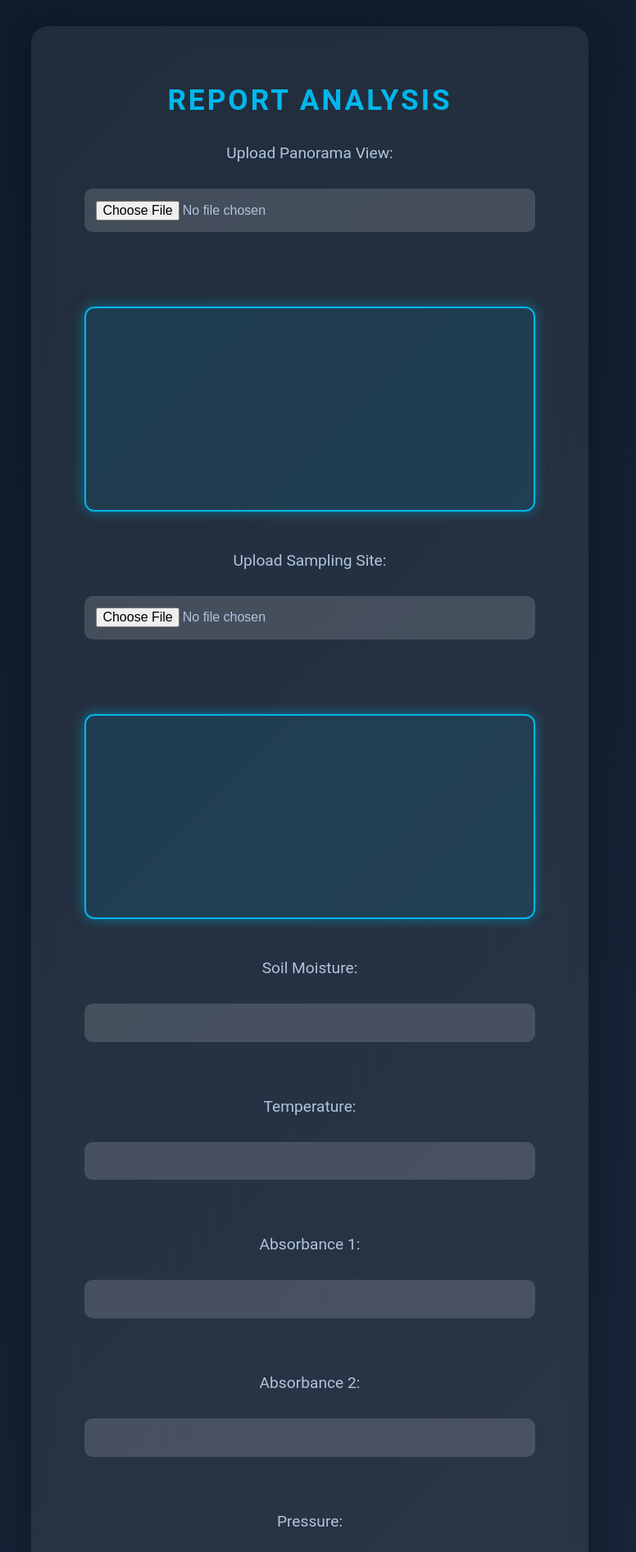
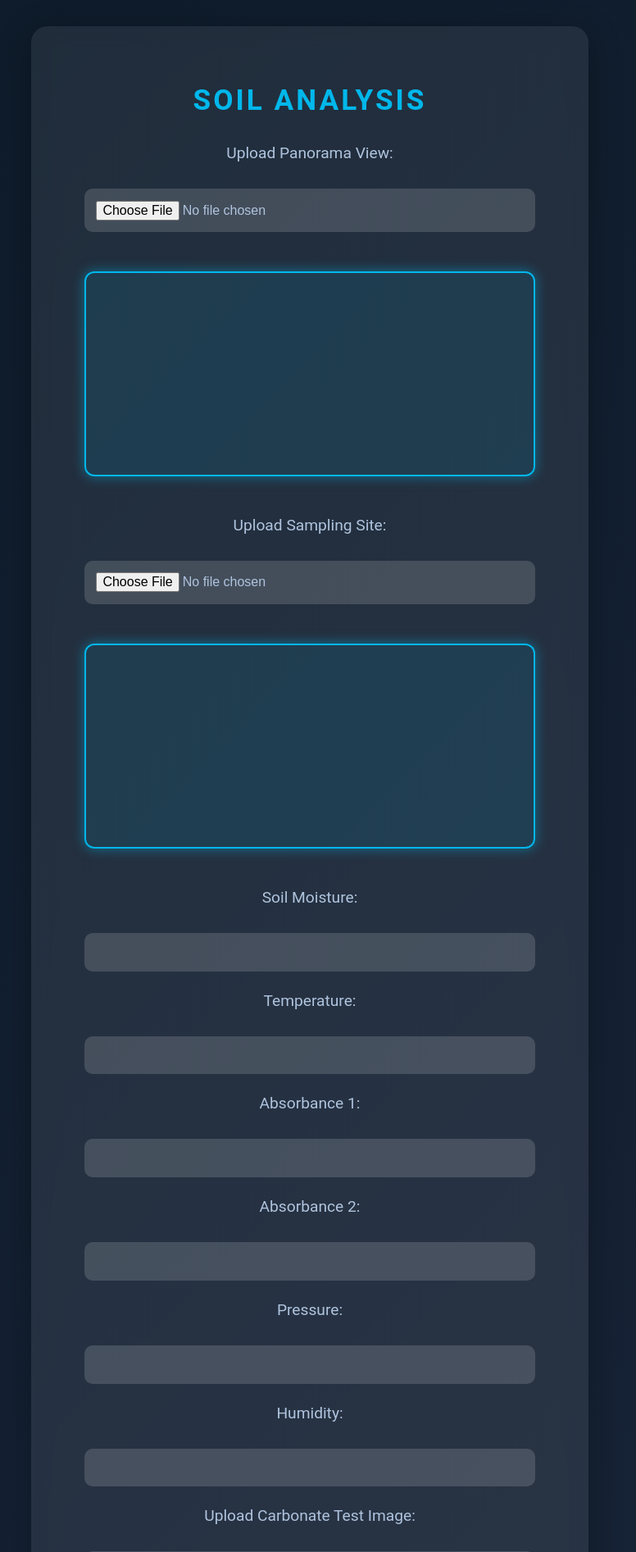
Before and after one commit to swethapa08/rover_pipelining, a Flask app: page / in a window 1280 px wide. Shown: the top 1893 px of the page at 82% size, without its empty margins (262-1038 px from the left). Run offline with Flask 3, Linux system fonts and the light colour scheme; parts of the project's set-up code (start-up, migrations or seed data) failed here and were passed over.

Commit message:
index.html

```diff
--- a/templates/index.html
+++ b/templates/index.html
@@ -3,41 +3,52 @@
 <head>
     <meta charset="UTF-8">
     <meta name="viewport" content="width=device-width, initial-scale=1.0">
-    <title>Report Analysis</title>
+    <title>Soil Analysis</title>
     <link rel="stylesheet" href="/static/styles.css">
 </head>
 <body>
     <div class="container">
-        <h2>Report Analysis</h2>
-        <form action="/preprocess" method="POST">
+        <h2>Soil Analysis</h2>
+        <form action="/preprocess" method="POST" enctype="multipart/form-data">
             <label for="panorama">Upload Panorama View:</label>
-            <input type="file" id="panorama" name="panorama" accept="image/*" onchange="displayPanoramaImage(event)"><br>
+            <input type="file" id="panorama" name="panorama" accept="image/*" onchange="displayPanoramaImage(event)">
             <div id="panorama-preview" class="image-preview"></div>
 
             <label for="sampling">Upload Sampling Site:</label>
-            <input type="file" id="sampling" name="sampling" accept="image/*" onchange="displaySamplingImage(event)"><br>
+            <input type="file" id="sampling" name="sampling" accept="image/*" onchange="displaySamplingImage(event)">
             <div id="sampling-preview" class="image-preview"></div>
 
-            <label>Soil Moisture:</label>
-            <input type="number" step="any" name="moisture" required><br>
+            <label for="moisture">Soil Moisture:</label>
+            <input type="number" step="any" name="moisture" required>
 
-            <label>Temperature:</label>
-            <input type="number" step="any" name="temp" required><br>
+            <label for="temp">Temperature:</label>
+            <input type="number" step="any" name="temp" required>
 
-            <label>Absorbance 1:</label>
-            <input type="number" step="any" name="absorb1" required><br>
+            <label for="absorb1">Absorbance 1:</label>
+            <input type="number" step="any" name="absorb1" required>
 
-            <label>Absorbance 2:</label>
-            <input type="number" step="any" name="absorb2" required><br>
+            <label for="absorb2">Absorbance 2:</label>
+            <input type="number" step="any" name="absorb2" required>
 
-            <label>Pressure:</label>
-            <input type="number" step="any" name="pressure" required><br>
+            <label for="pressure">Pressure:</label>
+            <input type="number" step="any" name="pressure" required>
 
-            <label>Humidity:</label>
-            <input type="number" step="any" name="humidity" required><br>
+            <label for="humidity">Humidity:</label>
+            <input type="number" step="any" name="humidity" required>
 
-            <label>Carbonate (0 or 1):</label>
-            <input type="number" step="any" name="carbonate" required><br>
+            <label for="carbonate_image">Upload Carbonate Test Image:</label>
+            <input type="file" id="carbonate_image" name="carbonate_image" accept="image/*" onchange="displayCarbonateImage(event)">
+            <div id="carbonate-preview" class="image-preview"></div>
+
+            <label for="carbonate">Carbonate Test Result (0 or 1):</label>
+            <input type="number" step="1" min="0" max="1" name="carbonate" required>
+
+            <label for="ninhydrin_image">Upload Ninhydrin Test Image:</label>
+            <input type="file" id="ninhydrin_image" name="ninhydrin_image" accept="image/*" onchange="displayNinhydrinImage(event)">
+            <div id="ninhydrin-preview" class="image-preview"></div>
+
+            <label for="ninhydrin">Ninhydrin Test Result (0 or 1):</label>
+            <input type="number" step="1" min="0" max="1" name="ninhydrin" required>
 
             <button type="submit">Analyze</button>
         </form>
@@ -50,7 +61,7 @@
             if (file) {
                 const img = document.createElement('img');
                 img.src = URL.createObjectURL(file);
-                img.alt = 'Mars Panorama';
+                img.alt = 'Panorama View';
                 img.className = 'panorama-image';
                 preview.appendChild(img);
             }
@@ -68,6 +79,32 @@
                 preview.appendChild(img);
             }
         }
+
+        function displayCarbonateImage(event) {
+            const preview = document.getElementById('carbonate-preview');
+            preview.innerHTML = '';
+            const file = event.target.files[0];
+            if (file) {
+                const img = document.createElement('img');
+                img.src = URL.createObjectURL(file);
+                img.alt = 'Carbonate Test';
+                img.className = 'carbonate-image';
+                preview.appendChild(img);
+            }
+        }
+
+        function displayNinhydrinImage(event) {
+            const preview = document.getElementById('ninhydrin-preview');
+            preview.innerHTML = '';
+            const file = event.target.files[0];
+            if (file) {
+                const img = document.createElement('img');
+                img.src = URL.createObjectURL(file);
+                img.alt = 'Ninhydrin Test';
+                img.className = 'ninhydrin-image';
+                preview.appendChild(img);
+            }
+        }
     </script>
 </body>
 </html>
```
